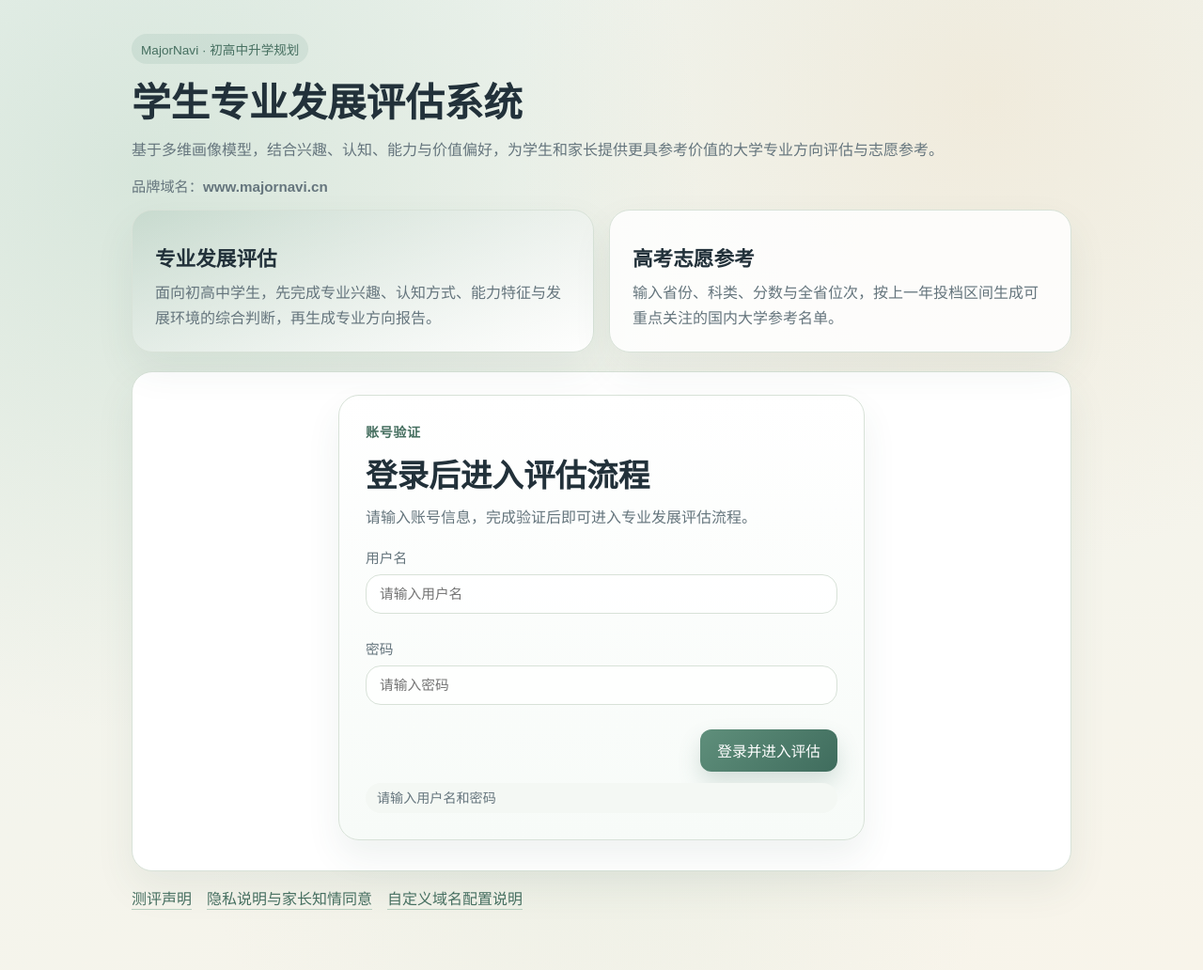
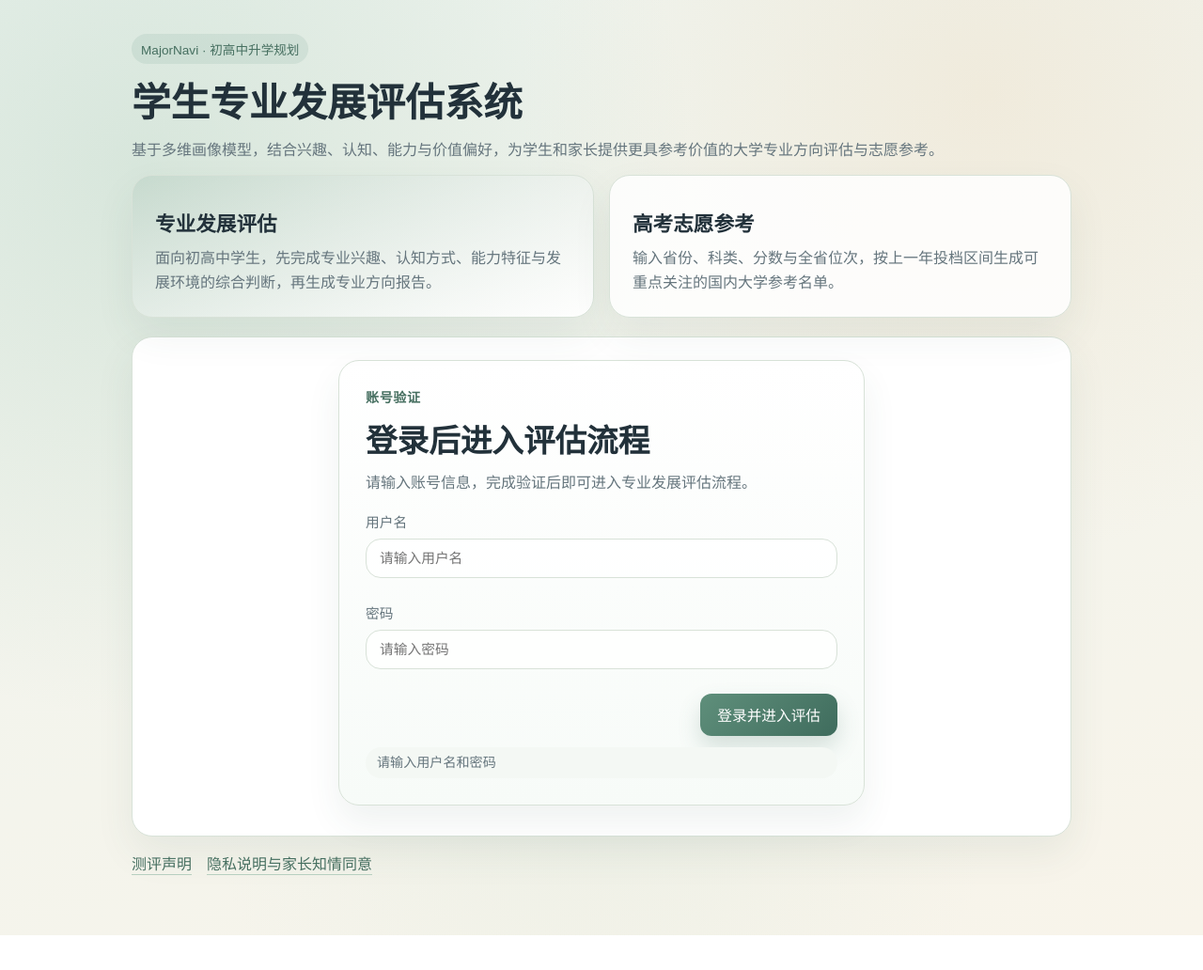
Before and after one commit to marcuszuo/student-system, a plain HTML site: page index.html in a window 1280 px wide. Shown: the whole page at 94% size. After the commit the page ends 995 px from the top, so only its background shows below. Drawn offline with Linux system fonts and the light colour scheme.

Commit message:
Remove homepage domain references

```diff
--- a/index.html
+++ b/index.html
@@ -21,7 +21,6 @@
       <p class="subtitle">
         基于多维画像模型，结合兴趣、认知、能力与价值偏好，为学生和家长提供更具参考价值的大学专业方向评估与志愿参考。
       </p>
-      <p class="subtitle brand-subtitle">品牌域名：<strong>www.majornavi.cn</strong></p>
     </section>
 
     <section class="tool-hub">
@@ -162,7 +161,6 @@
     <footer class="footer-links">
       <a href="./pages/disclaimer.html" target="_blank" rel="noopener noreferrer">测评声明</a>
       <a href="./pages/privacy.html" target="_blank" rel="noopener noreferrer">隐私说明与家长知情同意</a>
-      <a href="./pages/domain.html" target="_blank" rel="noopener noreferrer">自定义域名配置说明</a>
     </footer>
   </main>
 
```
